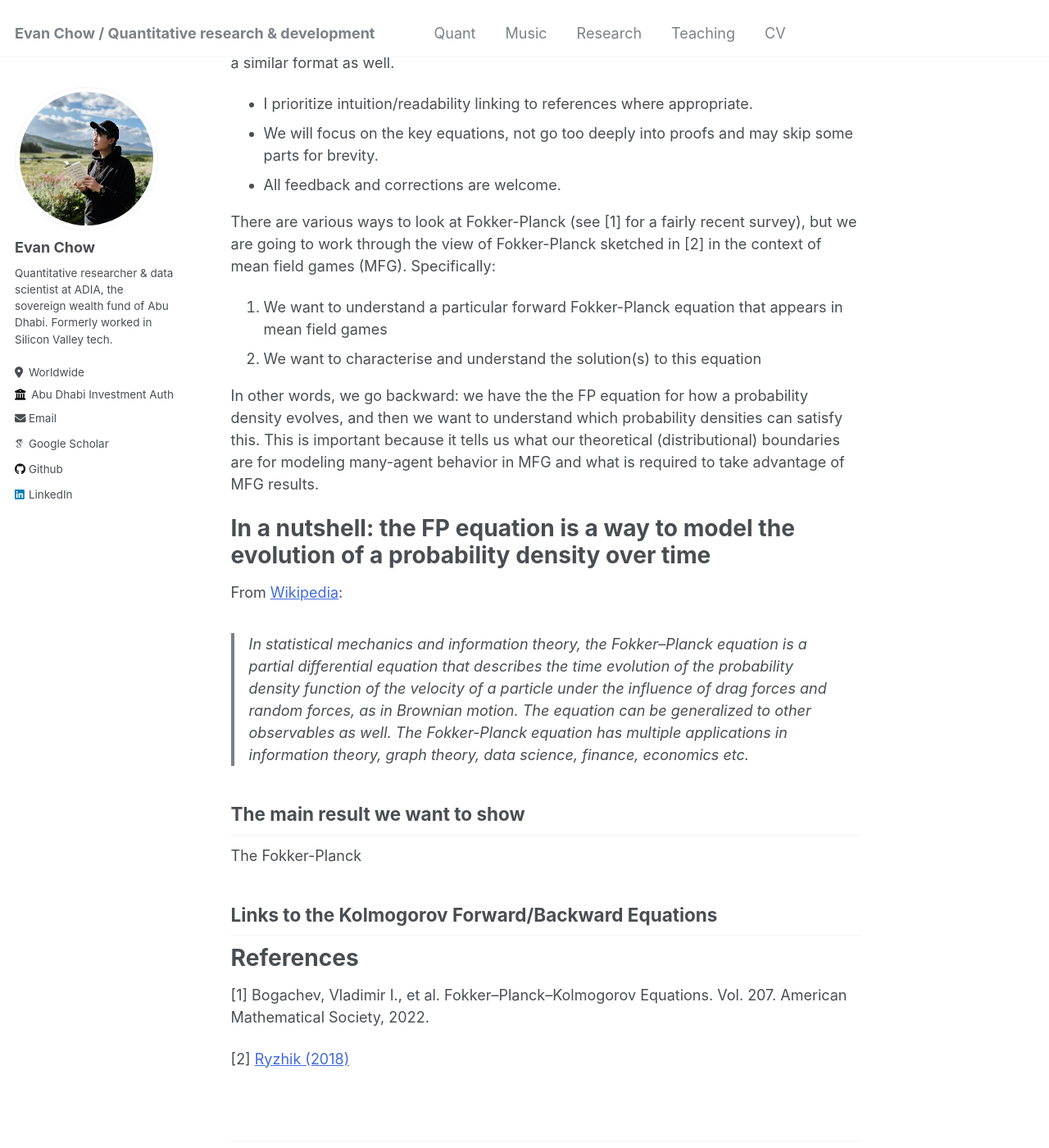
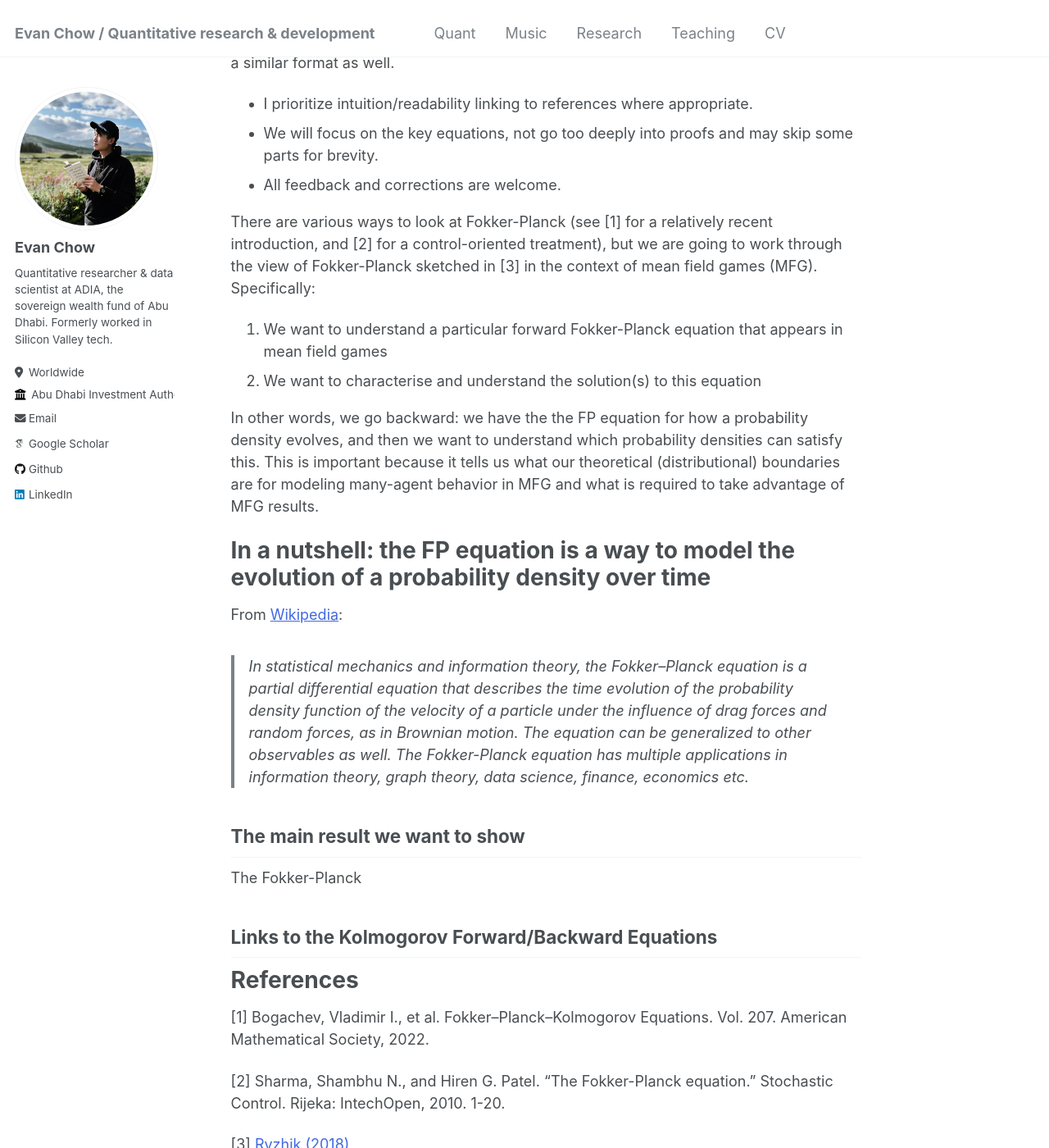
Before and after one commit to evnchw/evnchw.github.io, a Jekyll site: the page built from _quant/20240630_refresher_fokker_planck.md, in a window 1280 px wide and 1400 px high, scrolled down 221 px. Shown: the whole window at 82% size. Built offline with Jekyll 4.4.1, drawn with Linux system fonts in a browser that asks for light colours; some web fonts are replaced.

Commit message:
Quick commit.

```diff
--- a/_quant/20240630_refresher_fokker_planck.md
+++ b/_quant/20240630_refresher_fokker_planck.md
@@ -12,7 +12,7 @@ These are my quick refresher notes on Fokker-Planck equation(s) for the evolutio
 - We will focus on the key equations, not go too deeply into proofs and may skip some parts for brevity.
 - All feedback and corrections are welcome.
 
-There are various ways to look at Fokker-Planck (see [1] for a fairly recent survey), but we are going to work through the view of Fokker-Planck sketched in [2] in the context of mean field games (MFG). Specifically:
+There are various ways to look at Fokker-Planck (see [1] for a relatively recent introduction, and [2] for a control-oriented treatment), but we are going to work through the view of Fokker-Planck sketched in [3] in the context of mean field games (MFG). Specifically:
 
 1. We want to understand a particular forward Fokker-Planck equation that appears in mean field games
 2. We want to characterise and understand the solution(s) to this equation
@@ -39,4 +39,6 @@ The Fokker-Planck
 
 [1] Bogachev, Vladimir I., et al. Fokker–Planck–Kolmogorov Equations. Vol. 207. American Mathematical Society, 2022.
 
-[2] [Ryzhik (2018)](https://math.stanford.edu/~ryzhik/STANFORD/MEAN-FIELD-GAMES/notes-mean-field.pdf)
+[2] Sharma, Shambhu N., and Hiren G. Patel. "The Fokker-Planck equation." Stochastic Control. Rijeka: IntechOpen, 2010. 1-20.
+
+[3] [Ryzhik (2018)](https://math.stanford.edu/~ryzhik/STANFORD/MEAN-FIELD-GAMES/notes-mean-field.pdf)
```
